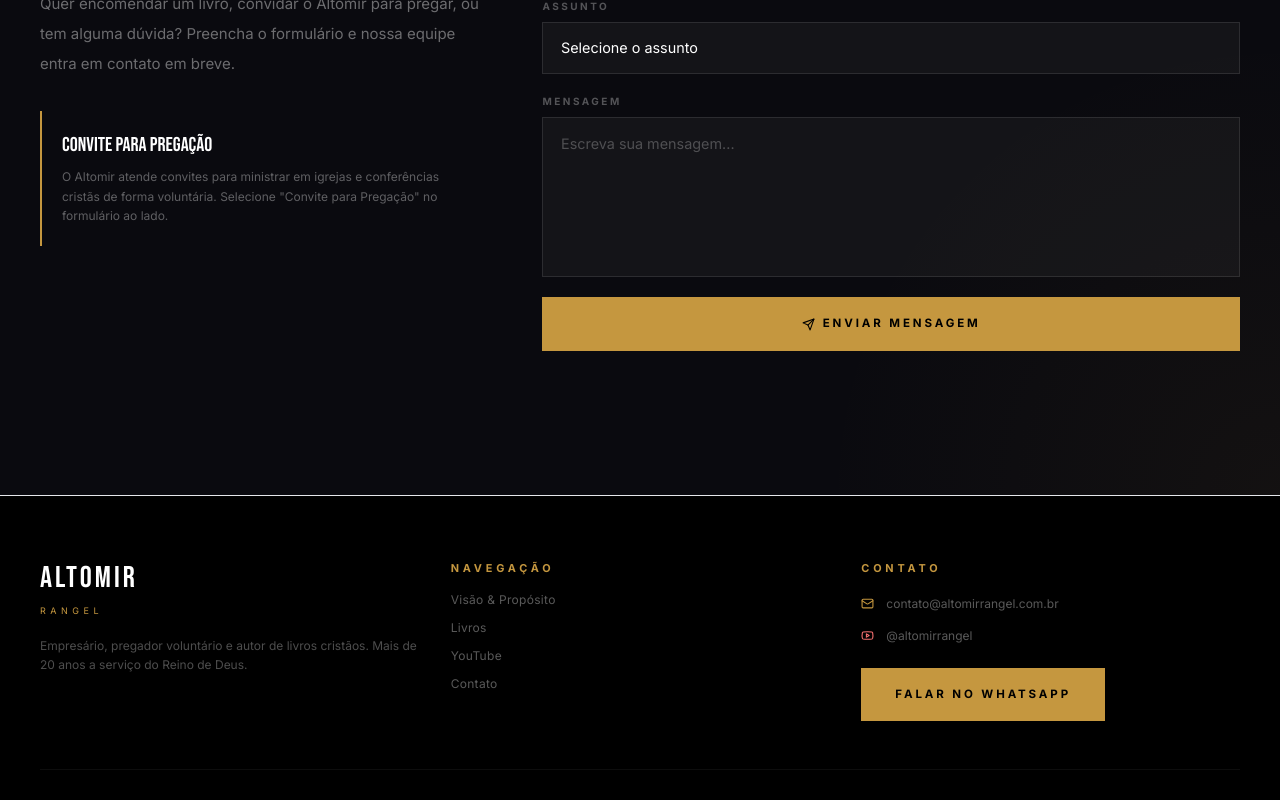
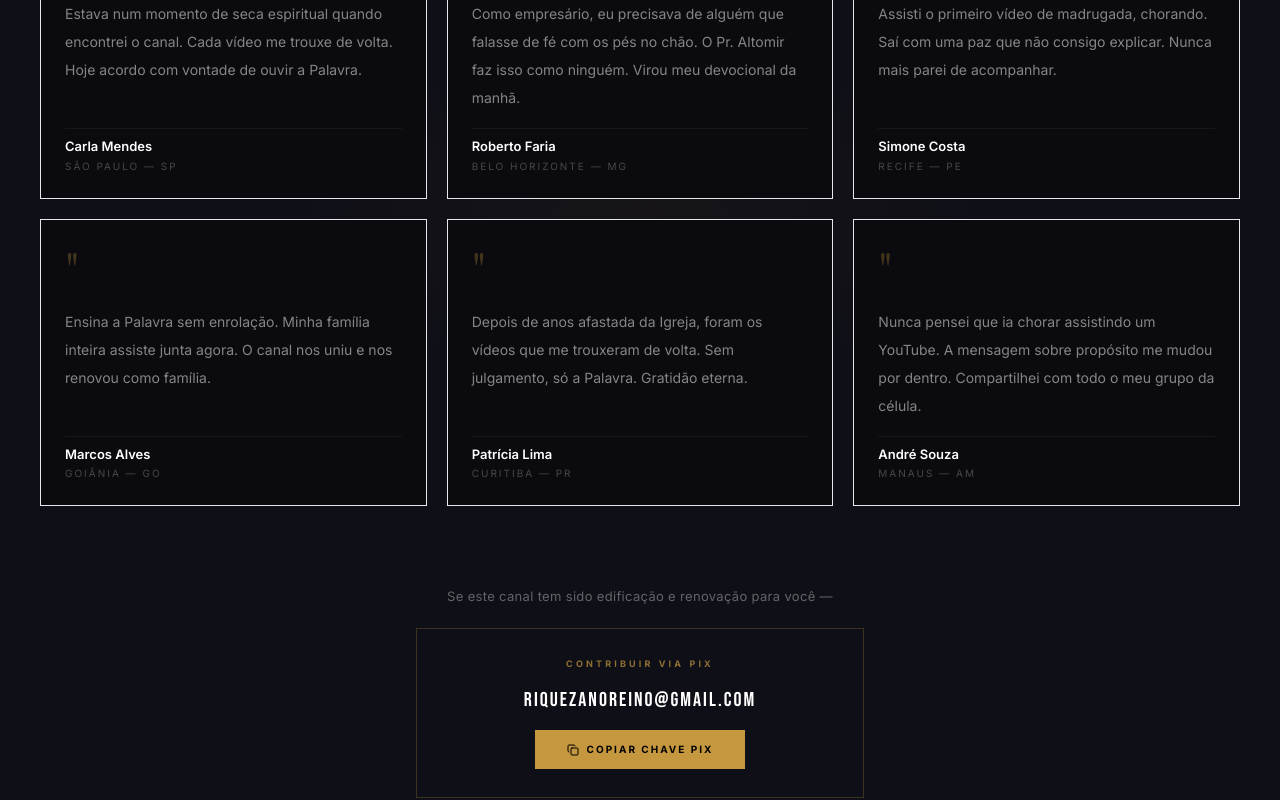
Before and after one commit to arthurrrangel/altomir-rangel, a Next.js app: page / in a window 1280 px wide. Shown: the part 6000-6800 px from the top of the page. Built offline with nearby package versions, Linux system fonts and the light colour scheme; a web font is replaced by a local one.

Commit message:
feat: seção de depoimentos + PIX para contribuição

```diff
--- a/app/page.tsx
+++ b/app/page.tsx
@@ -3,6 +3,7 @@ import Hero from '@/components/Hero'
 import About from '@/components/About'
 import Books from '@/components/Books'
 import YouTubeSection from '@/components/YouTube'
+import Contribute from '@/components/Contribute'
 import Contact from '@/components/Contact'
 import Footer from '@/components/Footer'
 
@@ -15,6 +16,7 @@ export default function Home() {
         <About />
         <Books />
         <YouTubeSection />
+        <Contribute />
         <Contact />
       </main>
       <Footer />
--- a/components/Contribute.tsx
+++ b/components/Contribute.tsx
@@ -1,76 +1,113 @@
-import Link from 'next/link'
-import { site } from '@/lib/site'
+"use client"
+import { useEffect, useRef, useState } from 'react'
+import { Copy, Check } from 'lucide-react'
 
-const paths = [
+const PIX_KEY = 'riquezanoreino@gmail.com'
+
+const testimonials = [
   {
-    title: 'Sua igreja',
-    text:
-      'Abra as portas para uma pregação. Cultos, conferências, retiros e encontros em todo o Brasil.',
-    cta: 'Conversar sobre uma data',
-    href: '#contato',
-    external: false,
+    name: 'Carla Mendes',
+    city: 'São Paulo — SP',
+    text: 'Estava num momento de seca espiritual quando encontrei o canal. Cada vídeo me trouxe de volta. Hoje acordo com vontade de ouvir a Palavra.',
   },
   {
-    title: 'Sua estante',
-    text:
-      'Leve os livros a quem precisa. Presentei, distribua no ministério, forme grupos de leitura.',
-    cta: 'Conhecer os livros',
-    href: '#livros',
-    external: false,
+    name: 'Roberto Faria',
+    city: 'Belo Horizonte — MG',
+    text: 'Como empresário, eu precisava de alguém que falasse de fé com os pés no chão. O Pr. Altomir faz isso como ninguém. Virou meu devocional da manhã.',
   },
   {
-    title: 'Suas orações',
-    text:
-      'Cubra esta obra em oração. Acompanhe o canal e as redes, compartilhe uma mensagem com quem precisa ouvir.',
-    cta: 'Acompanhar o ministério',
-    href: site.youtubeUrl,
-    external: true,
+    name: 'Simone Costa',
+    city: 'Recife — PE',
+    text: 'Assisti o primeiro vídeo de madrugada, chorando. Saí com uma paz que não consigo explicar. Nunca mais parei de acompanhar.',
+  },
+  {
+    name: 'Marcos Alves',
+    city: 'Goiânia — GO',
+    text: 'Ensina a Palavra sem enrolação. Minha família inteira assiste junta agora. O canal nos uniu e nos renovou como família.',
+  },
+  {
+    name: 'Patrícia Lima',
+    city: 'Curitiba — PR',
+    text: 'Depois de anos afastada da Igreja, foram os vídeos que me trouxeram de volta. Sem julgamento, só a Palavra. Gratidão eterna.',
+  },
+  {
+    name: 'André Souza',
+    city: 'Manaus — AM',
+    text: 'Nunca pensei que ia chorar assistindo um YouTube. A mensagem sobre propósito me mudou por dentro. Compartilhei com todo o meu grupo da célula.',
   },
 ]
 
 export default function Contribute() {
+  const ref = useRef<HTMLElement>(null)
+  const [copied, setCopied] = useState(false)
+
+  useEffect(() => {
+    const obs = new IntersectionObserver(entries => {
+      entries.forEach(e => {
+        if (e.isIntersecting)
+          e.target.querySelectorAll('.reveal,.reveal-left').forEach((el, i) =>
+            setTimeout(() => el.classList.add('visible'), i * 80))
+      })
+    }, { threshold: 0.05 })
+    if (ref.current) obs.observe(ref.current)
+    return () => obs.disconnect()
+  }, [])
+
+  function copyPix() {
+    navigator.clipboard.writeText(PIX_KEY)
+    setCopied(true)
+    setTimeout(() => setCopied(false), 3000)
+  }
+
   return (
-    <section
-      id="contribuir"
-      className="py-32 md:py-48 bg-ivory border-t border-linen"
-    >
-      <div className="container-prose">
-        <div className="max-w-2xl">
-          <h2 className="display-serif text-4xl md:text-5xl text-ink leading-[1.08]">
-            Três formas de caminhar <span className="italic text-gold">juntos</span>.
-          </h2>
+    <section ref={ref} className="relative py-28 md:py-36 overflow-hidden bg-[#0F0F17]">
+      <div className="absolute top-1/2 left-1/2 -translate-x-1/2 -translate-y-1/2 w-[700px] h-[350px] pointer-events-none"
+        style={{background: 'radial-gradient(ellipse, rgba(197,151,63,0.04) 0%, transparent 70%)'}} />
+
+      <div className="max-w-7xl mx-auto px-6 md:px-10">
+
+        {/* Header */}
+        <div className="reveal flex items-center justify-center mb-4">
+          <span className="label">Depoimentos</span>
         </div>
+        <h2 className="reveal font-bebas text-[clamp(38px,8vw,90px)] leading-none text-white text-center mb-16">
+          VIDAS EDIFICADAS<br /><span className="text-[#C5973F]">E RENOVADAS</span>
+        </h2>
 
-        <div className="mt-20 grid md:grid-cols-3 gap-x-16 gap-y-14">
-          {paths.map((p) => (
-            <div key={p.title} className="flex flex-col">
-              <h3 className="font-serif text-2xl md:text-3xl text-ink leading-tight">
-                {p.title}
-              </h3>
-              <p className="body-serif mt-5 text-lg md:text-xl text-ink-muted flex-1">
-                {p.text}
-              </p>
-              <Link
-                href={p.href}
-                target={p.external ? '_blank' : undefined}
-                rel={p.external ? 'noopener' : undefined}
-                className="link-underline mt-10 text-[0.7rem] tracking-[0.28em] uppercase self-start"
-              >
-                {p.cta}
-              </Link>
+        {/* Testimonials */}
+        <div className="grid grid-cols-1 sm:grid-cols-2 lg:grid-cols-3 gap-5 mb-20">
+          {testimonials.map((t, i) => (
+            <div key={i} className="reveal-left flex flex-col gap-4 border border-white/6 bg-[#0A0A0F] p-6 hover:border-[#C5973F]/25 transition-colors duration-300">
+              <span className="font-playfair text-5xl text-[#C5973F]/30 leading-none select-none">"</span>
+              <p className="font-inter text-white/50 text-[14px] leading-loose flex-1">{t.text}</p>
+              <div className="pt-2 border-t border-white/5">
+                <p className="font-inter text-[13px] font-semibold text-white">{t.name}</p>
+                <p className="font-inter text-[10px] text-white/25 tracking-[0.2em] uppercase mt-0.5">{t.city}</p>
+              </div>
             </div>
           ))}
         </div>
 
-        <div className="mt-32 max-w-2xl">
-          <p className="font-serif italic text-2xl md:text-3xl text-ink leading-snug">
-            "Cada um contribua segundo propôs no seu coração; não com tristeza ou por
-            necessidade; porque Deus ama ao que dá com alegria."
+        {/* PIX */}
+        <div className="reveal max-w-md mx-auto flex flex-col items-center gap-5 text-center">
+          <p className="font-inter text-white/35 text-[13px] tracking-wide leading-relaxed">
+            Se este canal tem sido edificação e renovação para você —
           </p>
-          <p className="mt-5 text-[0.7rem] tracking-[0.34em] uppercase text-gold">
-            2 Coríntios 9:7
-          </p>
+          <div className="w-full border border-[#C5973F]/25 bg-[#C5973F]/4 px-8 py-7 flex flex-col items-center gap-4">
+            <span className="font-inter text-[9px] font-bold tracking-[0.35em] text-[#C5973F]/70 uppercase">Contribuir via PIX</span>
+            <span className="font-bebas text-xl text-white tracking-widest">{PIX_KEY}</span>
+            <button
+              onClick={copyPix}
+              className="flex items-center gap-2 bg-[#C5973F] hover:bg-[#d4a84a] text-black font-inter text-[10px] font-bold tracking-[0.2em] uppercase px-8 py-3 transition-colors duration-200"
+            >
+              {copied
+                ? <><Check size={12} /> CHAVE COPIADA!</>
+                : <><Copy size={12} /> COPIAR CHAVE PIX</>
+              }
+            </button>
+          </div>
         </div>
+
       </div>
     </section>
   )
```
